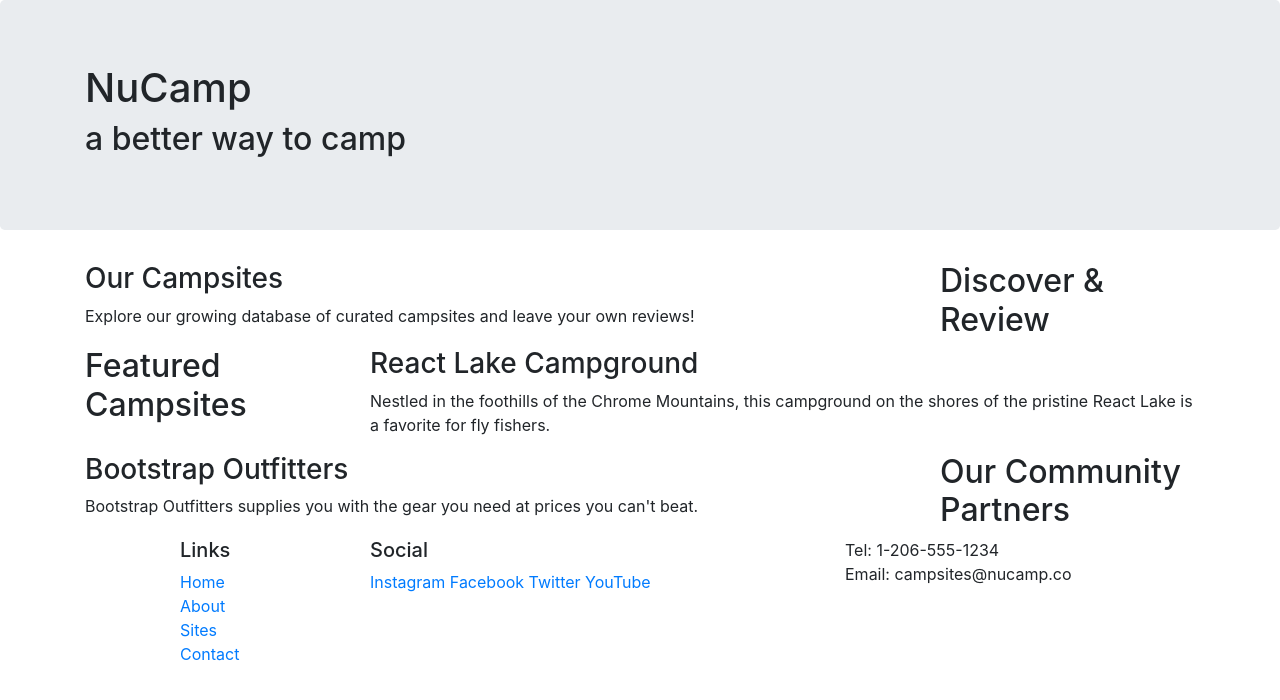
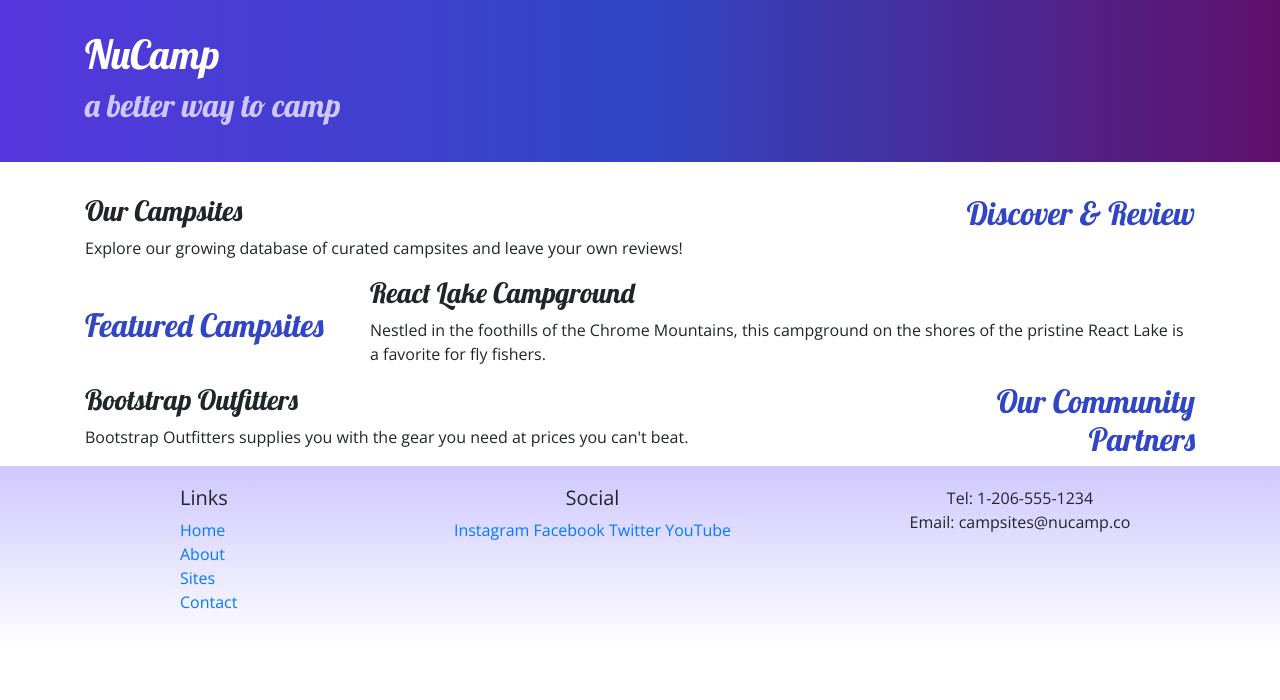
Before and after one commit to djfunny28/nucampproject, a website: page index.html in a window 1280 px wide. Drawn offline with nearby package versions, Linux system fonts and the light colour scheme.

Commit message:
Adding Custom Styles

```diff
--- /dev/null
+++ b/css/styles.css
@@ -0,0 +1,32 @@
+body {
+    font-family: "Open Sans", sans-serif;
+}
+
+h1, h2, h3 {
+    font-family: "Lobster", cursive;
+}
+
+h2 {
+    color: #3046C5;
+}
+
+header h2 {
+    color: #CEC8FF;
+}
+
+footer {
+    background-image: linear-gradient(#CEC8FF, white);
+    padding: 20px 0;
+}
+
+.jumbotron {
+    padding: 30px;
+    background-image: linear-gradient(to right, #5637DD, #3046C5, #60106B);
+    color: white;
+}
+
+.row-content {
+    padding: 50px 0;
+    border-bottom: 1px ridge;
+    min-height: 200px;
+}
--- a/index.html
+++ b/index.html
@@ -7,15 +7,17 @@
 
      <!-- Bootstrap CSS -->
      <link rel="stylesheet" href="node_modules/bootstrap/dist/css/bootstrap.min.css" />
-
-     <title>NuCamp: A Better Way To Camp</title>
+    <!-- Additional CSS must be placed after Bootstrap CSS -->
+    <link rel="stylesheet" href="https://fonts.googleapis.com/css?family=Lobster|Open+Sans" />
+    <link rel="stylesheet" href="css/styles.css" />
+    <title>NuCamp: A Better Way To Camp</title>
 </head>
 
 <body>
 
-    <header class="jumbotron">
+    <header class="jumbotron jumbotron-fluid">
         <div class="container">
-            <div class="row">
+            <div class="row row content align-items-center">
                 <div class="col">
                     <h1>NuCamp</h1>
                     <h2>a better way to camp</h2>
@@ -27,7 +29,7 @@
     <div class="container">
         <div class="row">
             <div class="col-sm-4 order-sm-last col-md-3">
-                <h2>Discover & Review</h2>
+                <h2 class="text-sm-right">Discover & Review</h2>
             </div>
             <div class="col">
                 <h3>Our Campsites</h3>
@@ -35,7 +37,7 @@
             </div>
         </div>
 
-        <div class="row">
+        <div class="row row content align-items-center">
             <div class="col-sm-4 col-md-3">
                 <h2>Featured Campsites</h2>
             </div>
@@ -45,9 +47,9 @@
    			</div>
         </div>
 
-        <div class="row">
+        <div class="row align-items-center">
             <div class="col-sm-4 order-sm-last col-md-3">
-                <h2>Our Community Partners</h2>
+                <h2 class="text-sm-right">Our Community Partners</h2>
             </div>
             <div class="col">
                 <h3>Bootstrap Outfitters</h3>
@@ -67,14 +69,14 @@
                         <li><a href="#">Contact</a></li>
                     </ul>
                 </div>
-                <div class="col-6 col-sm-5">
+                <div class="col-6 col-sm-5 text-center">
                 	<h5>Social</h5>
                     <a href="http://instagram.com/">Instagram</a>
                     <a href="http://facebook.com/">Facebook</a>
                     <a href="http://twitter.com/">Twitter</a>
                     <a href="http://youtube.com/">YouTube</a>
                 </div>
-                <div class="col-sm-4">
+                <div class="col-sm-4 text-center">
                     Tel: 1-206-555-1234<br />
                     Email: campsites@nucamp.co
                 </div>
```
